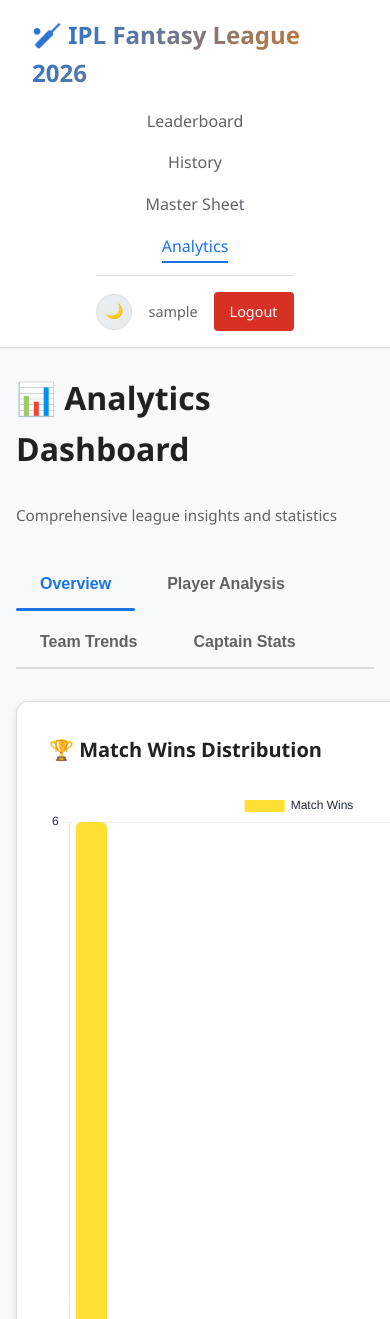
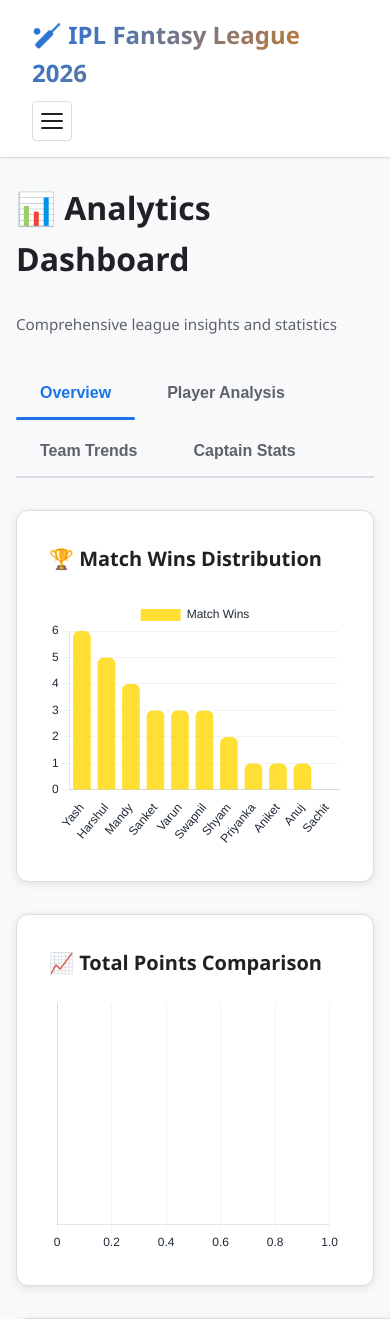
Before and after one commit to Keplar-172/Bhund-hoke-banaya-tha, a FastAPI app: page /dashboard/analytics in a window 390 px wide; the page is wider, and only the part inside the window is pictured. Shown: the top 1319 px of that part. Run offline with FastAPI, Linux system fonts and the light colour scheme; the visitor is signed in with stand-in values (Sample User, id 1).

Commit message:
Fix analytics chart elongation, add mobile hamburger nav, improve mobile layout
- analytics.html: wrap all 8 chart canvases in .chart-wrapper (fixed height div)
  to prevent Chart.js infinite-grow bug on tab switch
- base.html: add hamburger button with open/close animation; JS toggle on click;
  auto-close on nav link click
- style.css: .chart-wrapper { position: relative; height: 300px } fixes chart sizing;
  hamburger styles + animated spans; mobile nav collapses by default, shows on toggle;
  250px chart height on mobile

```diff
--- a/web/static/style.css
+++ b/web/static/style.css
@@ -1361,8 +1361,21 @@ tbody tr:hover {
     font-weight: 600;
 }
 
+/* Fixed-height wrapper prevents Chart.js infinite-grow bug */
+.chart-wrapper {
+    position: relative;
+    height: 300px;
+    width: 100%;
+}
+
+.chart-wrapper canvas {
+    position: absolute;
+    inset: 0;
+}
+
 .chart-card canvas {
-    min-height: 300px;
+    /* legacy fallback for any bare canvas not in a wrapper */
+    display: block;
 }
 
 .analytics-table {
@@ -1689,23 +1702,68 @@ footer {
     max-width: 100%;
 }
 
+/* Hamburger button — hidden on desktop */
+.nav-hamburger {
+    display: none;
+    flex-direction: column;
+    justify-content: center;
+    align-items: center;
+    gap: 5px;
+    width: 40px;
+    height: 40px;
+    background: none;
+    border: 1px solid var(--border-color);
+    border-radius: var(--radius-sm);
+    cursor: pointer;
+    padding: 6px;
+    flex-shrink: 0;
+}
+
+.nav-hamburger span {
+    display: block;
+    width: 22px;
+    height: 2px;
+    background: var(--text-primary);
+    border-radius: 2px;
+    transition: transform var(--transition-base), opacity var(--transition-base);
+    transform-origin: center;
+}
+
+.nav-hamburger-open span:nth-child(1) { transform: translateY(7px) rotate(45deg); }
+.nav-hamburger-open span:nth-child(2) { opacity: 0; transform: scaleX(0); }
+.nav-hamburger-open span:nth-child(3) { transform: translateY(-7px) rotate(-45deg); }
+
 /* Responsive */
 @media (max-width: 768px) {
+    .nav-hamburger {
+        display: flex;
+    }
+
     .nav-container {
+        flex-wrap: wrap;
+        gap: var(--space-sm);
+    }
+
+    .nav-menu {
+        display: none;
         flex-direction: column;
-        gap: 1rem;
-    }
-
-    .nav-menu {
-        flex-direction: column;
-        gap: 1rem;
+        width: 100%;
+        gap: var(--space-md);
+        padding: var(--space-md) 0;
+        border-top: 1px solid var(--border-color);
+    }
+
+    .nav-menu.nav-menu-open {
+        display: flex;
     }
 
     .nav-user {
         border-left: none;
         padding-left: 0;
+        padding-top: var(--space-md);
         border-top: 1px solid var(--border-color);
-        padding-top: 1rem;
+        flex-wrap: wrap;
+        gap: var(--space-sm);
     }
 
     .page-header {
@@ -1829,6 +1887,10 @@ footer {
         grid-template-columns: 1fr;
     }
 
+    .chart-wrapper {
+        height: 250px;
+    }
+
     .chart-card canvas {
         min-height: 250px;
     }
--- a/web/templates/analytics.html
+++ b/web/templates/analytics.html
@@ -24,13 +24,13 @@
         <!-- Match Winners Distribution -->
         <div class="chart-card">
             <h3>🏆 Match Wins Distribution</h3>
-            <canvas id="winsChart"></canvas>
+            <div class="chart-wrapper"><canvas id="winsChart"></canvas></div>
         </div>
 
         <!-- Team Performance Comparison -->
         <div class="chart-card">
             <h3>📈 Total Points Comparison</h3>
-            <canvas id="teamPointsChart"></canvas>
+            <div class="chart-wrapper"><canvas id="teamPointsChart"></canvas></div>
         </div>
     </div>
 
@@ -76,13 +76,13 @@
         <!-- Top Performers -->
         <div class="chart-card">
             <h3>⭐ Top Performers (Total Points)</h3>
-            <canvas id="topPlayersChart"></canvas>
+            <div class="chart-wrapper"><canvas id="topPlayersChart"></canvas></div>
         </div>
 
         <!-- Value Picks -->
         <div class="chart-card">
             <h3>💎 Best Value Picks (Points per Game)</h3>
-            <canvas id="valuePicksChart"></canvas>
+            <div class="chart-wrapper"><canvas id="valuePicksChart"></canvas></div>
         </div>
     </div>
 
@@ -126,13 +126,13 @@
         <!-- Average Points per Match -->
         <div class="chart-card">
             <h3>📊 Average Points per Match</h3>
-            <canvas id="avgPointsChart"></canvas>
+            <div class="chart-wrapper"><canvas id="avgPointsChart"></canvas></div>
         </div>
 
         <!-- Win Rate -->
         <div class="chart-card">
             <h3>🎯 Podium Finishes (Wins + Runner-ups)</h3>
-            <canvas id="podiumChart"></canvas>
+            <div class="chart-wrapper"><canvas id="podiumChart"></canvas></div>
         </div>
     </div>
 </div>
@@ -143,7 +143,7 @@
         <!-- Captain Effectiveness -->
         <div class="chart-card full-width">
             <h3>👑 Captain & Vice-Captain Effectiveness</h3>
-            <canvas id="captainChart"></canvas>
+            <div class="chart-wrapper"><canvas id="captainChart"></canvas></div>
         </div>
     </div>
 
--- a/web/templates/base.html
+++ b/web/templates/base.html
@@ -15,7 +15,10 @@
                 <h1>🏏 IPL Fantasy League 2026</h1>
             </div>
             {% if user %}
-            <div class="nav-menu">
+            <button class="nav-hamburger" id="nav-hamburger" aria-label="Toggle navigation">
+                <span></span><span></span><span></span>
+            </button>
+            <div class="nav-menu" id="nav-menu">
                 <a href="/dashboard" class="{% if page == 'home' %}active{% endif %}">Leaderboard</a>
                 <a href="/dashboard/history" class="{% if page == 'history' %}active{% endif %}">History</a>
                 <a href="/dashboard/master" class="{% if page == 'master' %}active{% endif %}">Master Sheet</a>
@@ -39,5 +42,23 @@
     <footer>
         <p>IPL Fantasy Premier League 2026 &copy; {{ now.year if now else 2026 }}</p>
     </footer>
+    <script>
+        // Mobile hamburger toggle
+        const hamburger = document.getElementById('nav-hamburger');
+        const navMenu = document.getElementById('nav-menu');
+        if (hamburger && navMenu) {
+            hamburger.addEventListener('click', () => {
+                const open = navMenu.classList.toggle('nav-menu-open');
+                hamburger.classList.toggle('nav-hamburger-open', open);
+            });
+            // Close menu on nav link click
+            navMenu.querySelectorAll('a').forEach(link => {
+                link.addEventListener('click', () => {
+                    navMenu.classList.remove('nav-menu-open');
+                    hamburger.classList.remove('nav-hamburger-open');
+                });
+            });
+        }
+    </script>
 </body>
 </html>
```
